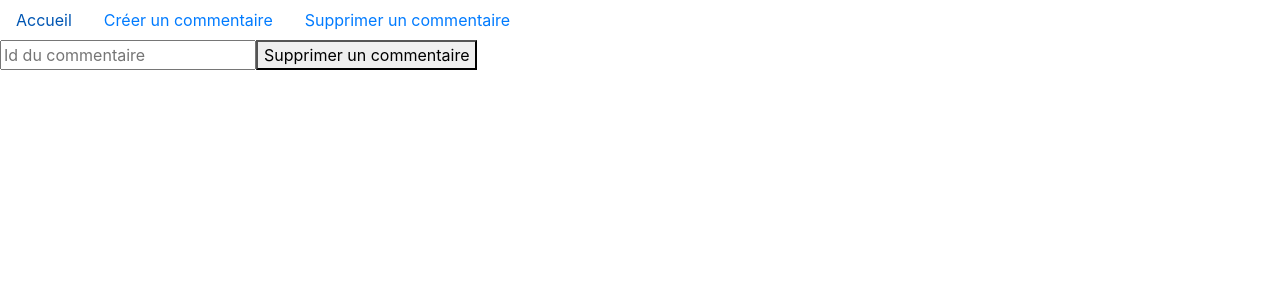
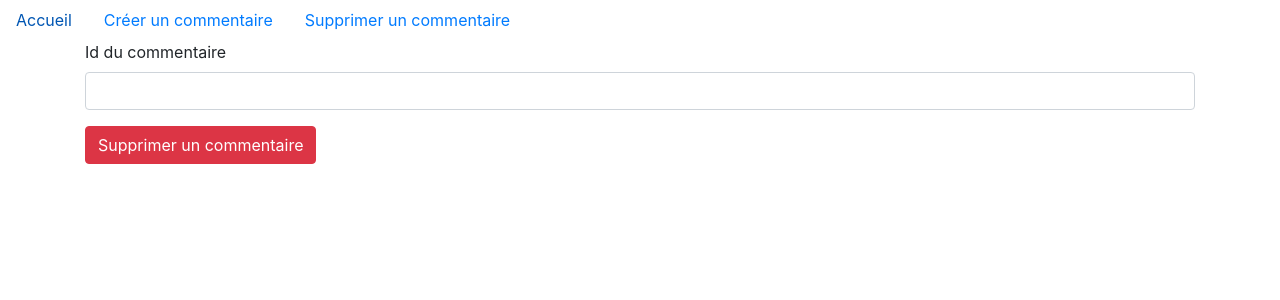
Before and after one commit to AnaisSch/Exercice-3, a React (Create React App) app: page /comments/delete in a window 1280 px wide. Shown: the top 300 px of the page. Built offline with nearby package versions, Linux system fonts and the light colour scheme.

Commit message:
ajout bootstrap DeleteComment

```diff
--- a/src/pages/DeleteComment.js
+++ b/src/pages/DeleteComment.js
@@ -1,15 +1,43 @@
-import React from 'react';
+import React, { useState } from 'react';
+
+import Container from 'react-bootstrap/Container';
+import Form from 'react-bootstrap/Form';
+import Button from 'react-bootstrap/Button';
 
 const DeleteComment = () => {
+    const [id, setId] = useState("");
+
+    const handleSubmit = (event) => {
+        event.preventDefault();
+
+        console.log("id : ", id);
+    }
+
+    const handleChange = (event) => {
+        switch (event.target.name) {
+            case "id":
+                setId(event.target.value);
+                break;
+            // no default
+        }
+    }
+
     return (
-        <form>
-            <input
-                type="number"
-                name="id"
-                placeholder="Id du commentaire"
-            />
-            <button type="submit">Supprimer un commentaire</button>
-        </form>
+    <Container>
+        <Form onSubmit={handleSubmit}>
+            <Form.Group controlId="commentId">
+                <Form.Label>Id du commentaire</Form.Label>
+                <Form.Control
+                    type="number"
+                        name="id"
+                        onChange={handleChange}
+                        value={id}
+                />
+            </Form.Group>
+            <Button variant="danger" type="submit">Supprimer un commentaire</Button>
+        </Form>
+    </Container>
+
     );
 }
 
```
